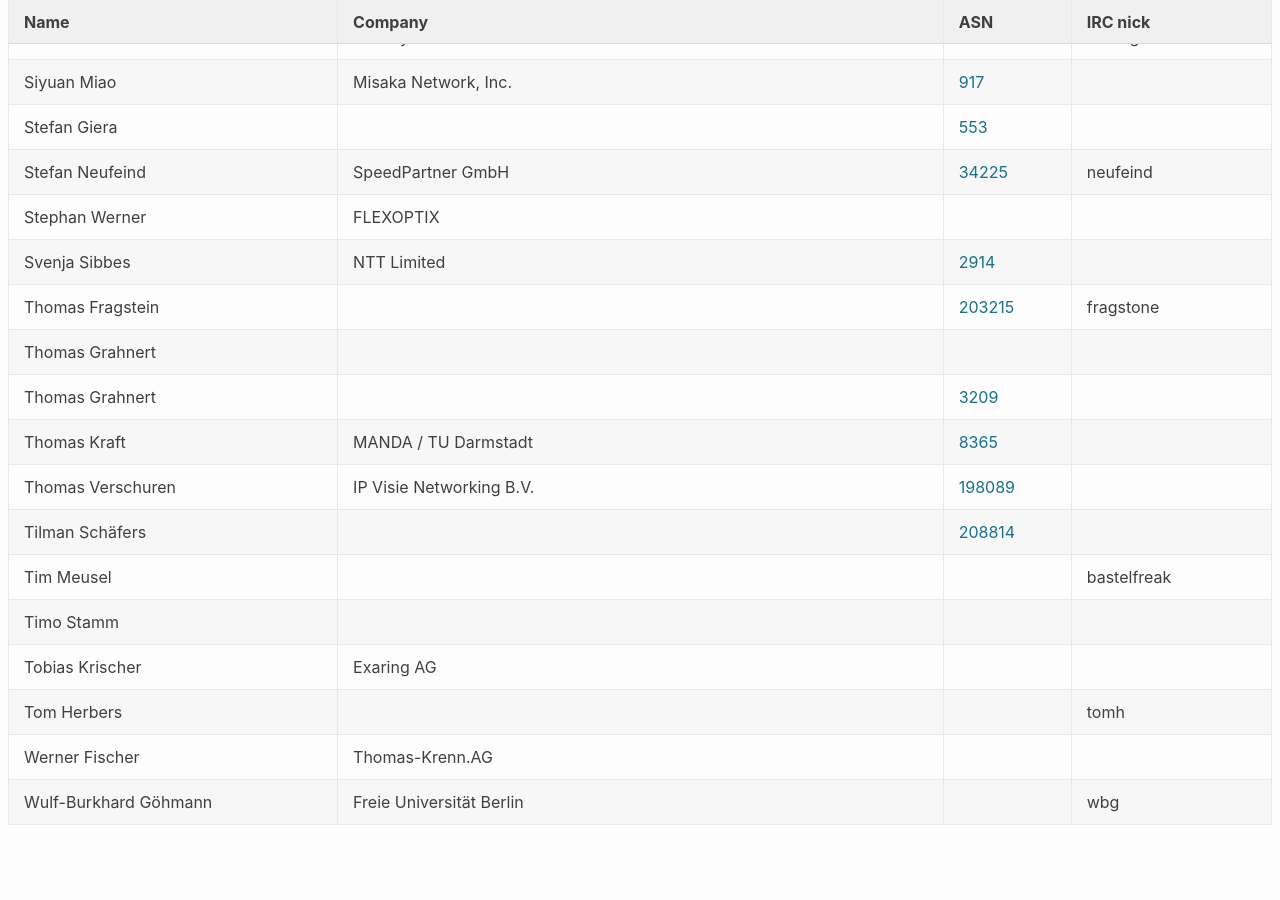
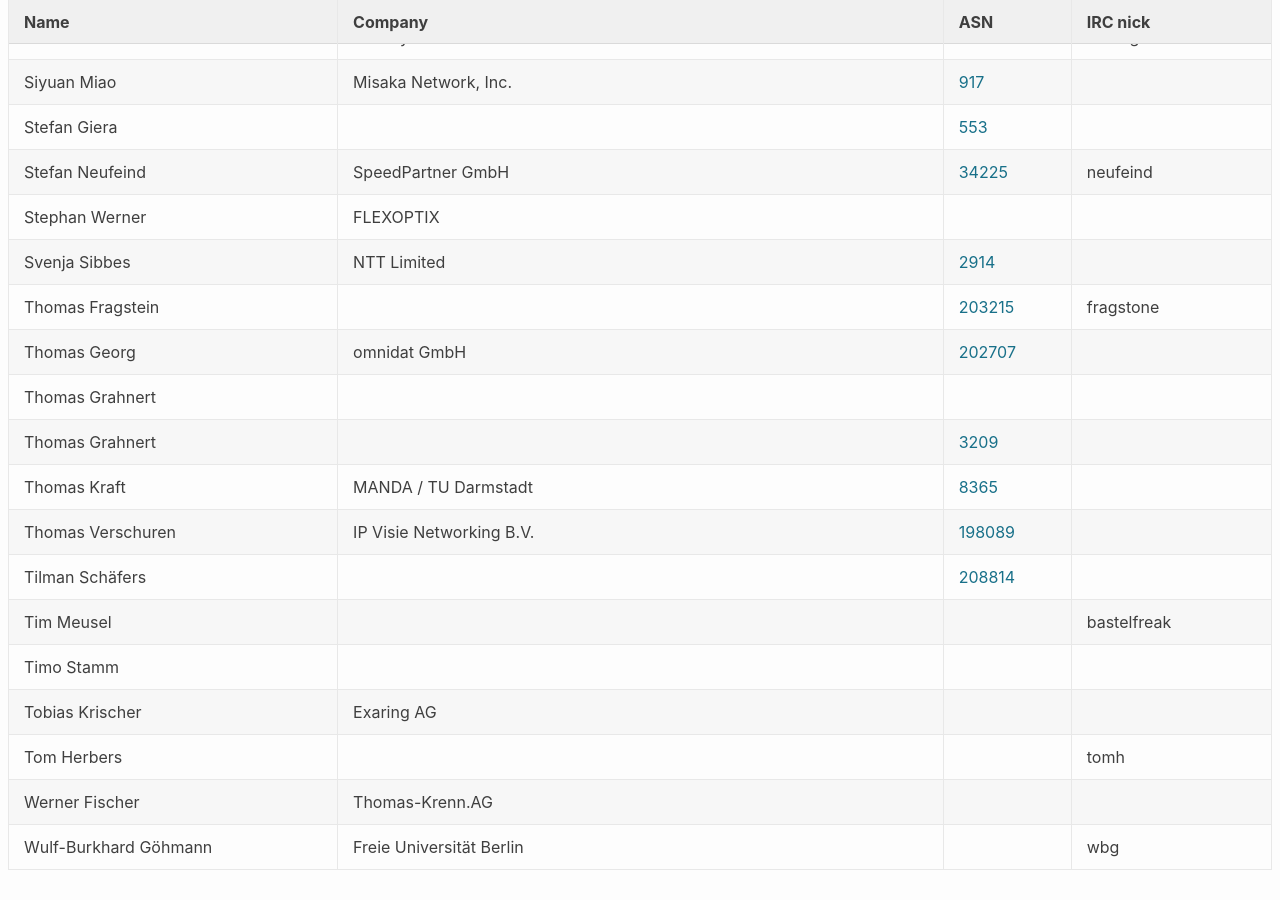
Before and after one commit to denog/pretix-attendeelist, a Jekyll site: the page built from denog14/index.md, in a window 1280 px wide and 900 px high, scrolled down 21182 px. Built offline with Jekyll 4.4.1, drawn with Linux system fonts in a browser that asks for light colours; before the commit the page ends 22037 px from its top, so only the background shows below that.

Commit message:
Latest data: Fri Nov 11 07:51:24 UTC 2022

```diff
--- a/_data/attendees_denog14_remote.json
+++ b/_data/attendees_denog14_remote.json
@@ -966,6 +966,12 @@
     "asn": "203215"
   },
   {
+    "name": "Thomas Georg",
+    "company": "omnidat GmbH",
+    "irc": null,
+    "asn": "202707"
+  },
+  {
     "name": "Thomas Grahnert",
     "company": null,
     "irc": null,
```
